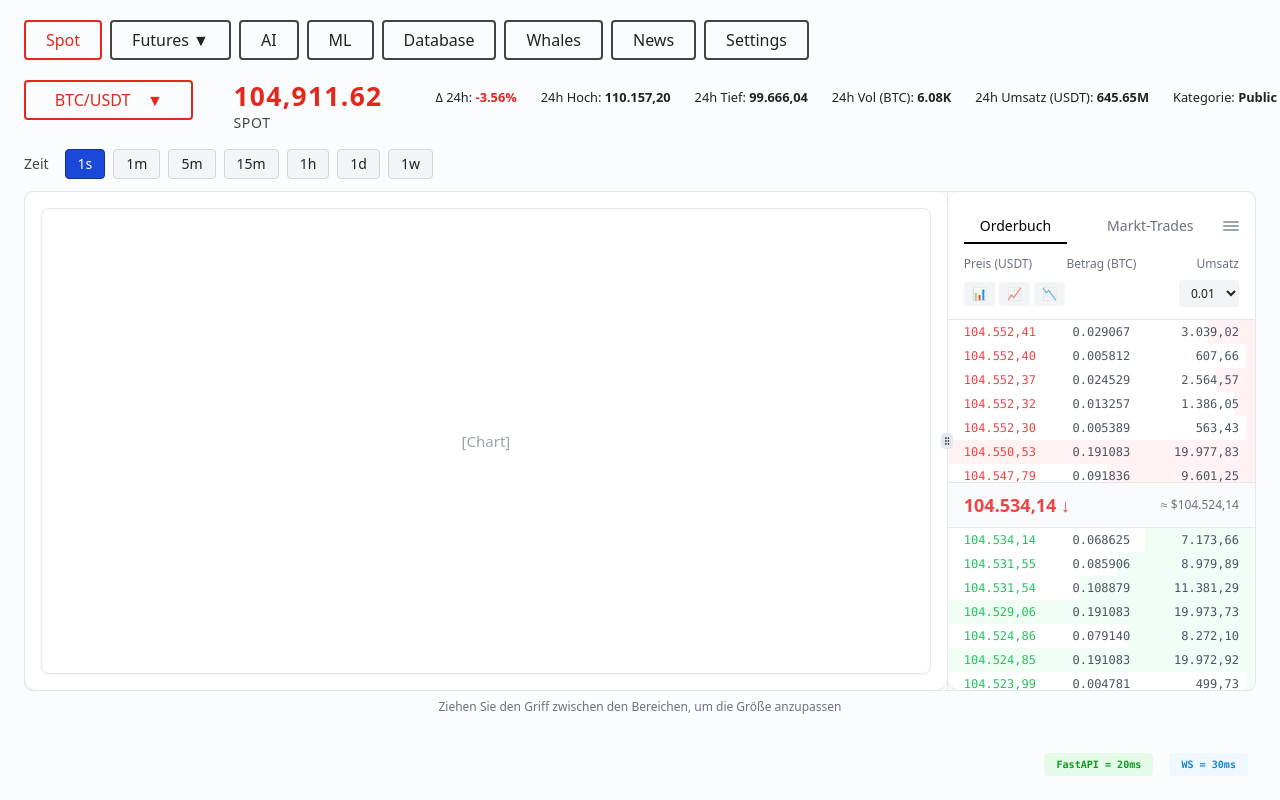
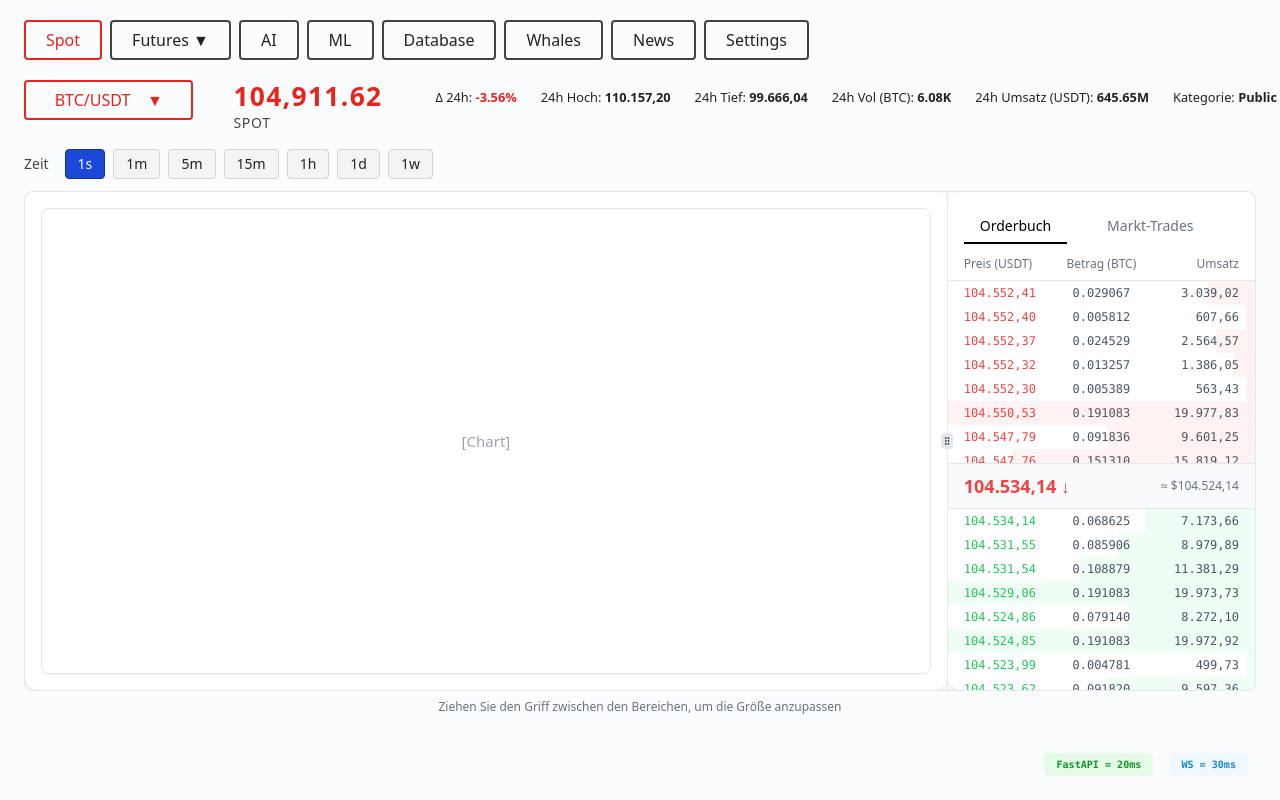
Before and after one commit to sawyerma/GUI_Builder, a React (Vite) app: page / in a window 1280 px wide. Shown: the top 800 px of the page. Built offline with nearby package versions, Linux system fonts and the light colour scheme; the HTML template or start-up script is replaced by a standard one.

Commit message:
Remove settings icon that was blocking interactions
cgen-a17432693aca4d40aab33a44b5a9315a

```diff
--- a/src/components/ui/orderbook.tsx
+++ b/src/components/ui/orderbook.tsx
@@ -385,15 +385,6 @@ const Orderbook = ({
               )}
             </button>
           </div>
-
-          {/* Settings Icon */}
-          <div className="flex items-center gap-2 text-gray-400">
-            <div className="w-4 h-4 flex flex-col justify-center gap-0.5">
-              <div className="h-0.5 bg-current rounded"></div>
-              <div className="h-0.5 bg-current rounded"></div>
-              <div className="h-0.5 bg-current rounded"></div>
-            </div>
-          </div>
         </div>
 
         {/* Column Headers */}
@@ -410,30 +401,6 @@ const Orderbook = ({
             <div className="text-left">Preis (USDT)</div>
             <div className="text-center">Betrag (BTC)</div>
             <div className="text-right">Zeit</div>
-          </div>
-        )}
-
-        {/* Precision Controls for Orderbook */}
-        {activeTab === "orderbook" && (
-          <div className="flex items-center gap-1 pb-3">
-            <div className="flex gap-1">
-              <button className="px-2 py-1 text-xs bg-gray-100 text-gray-600 rounded">
-                📊
-              </button>
-              <button className="px-2 py-1 text-xs bg-gray-100 text-gray-600 rounded">
-                📈
-              </button>
-              <button className="px-2 py-1 text-xs bg-gray-100 text-gray-600 rounded">
-                📉
-              </button>
-            </div>
-            <div className="ml-auto">
-              <select className="text-xs bg-gray-100 border-none rounded px-2 py-1">
-                <option>0.01</option>
-                <option>0.1</option>
-                <option>1</option>
-              </select>
-            </div>
           </div>
         )}
       </div>
```
